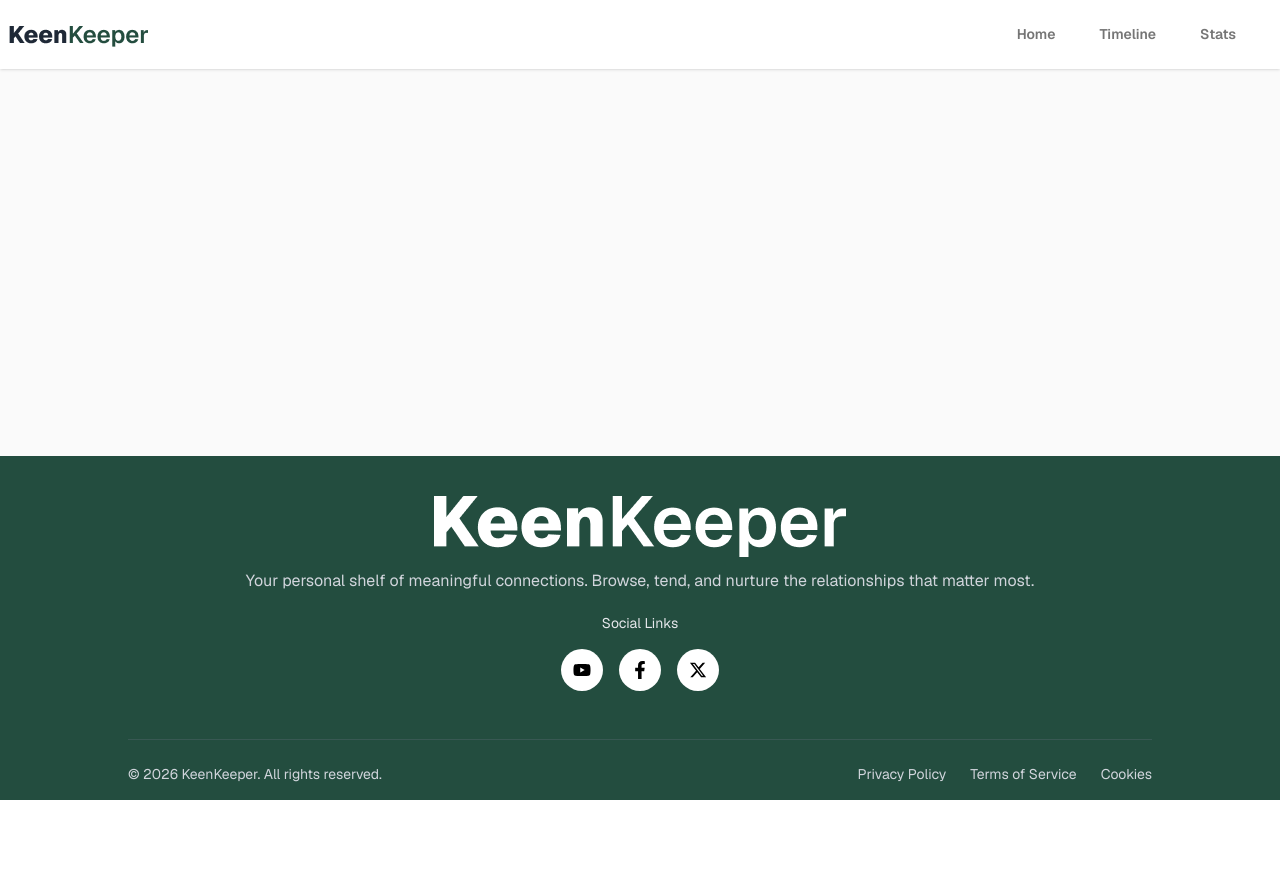
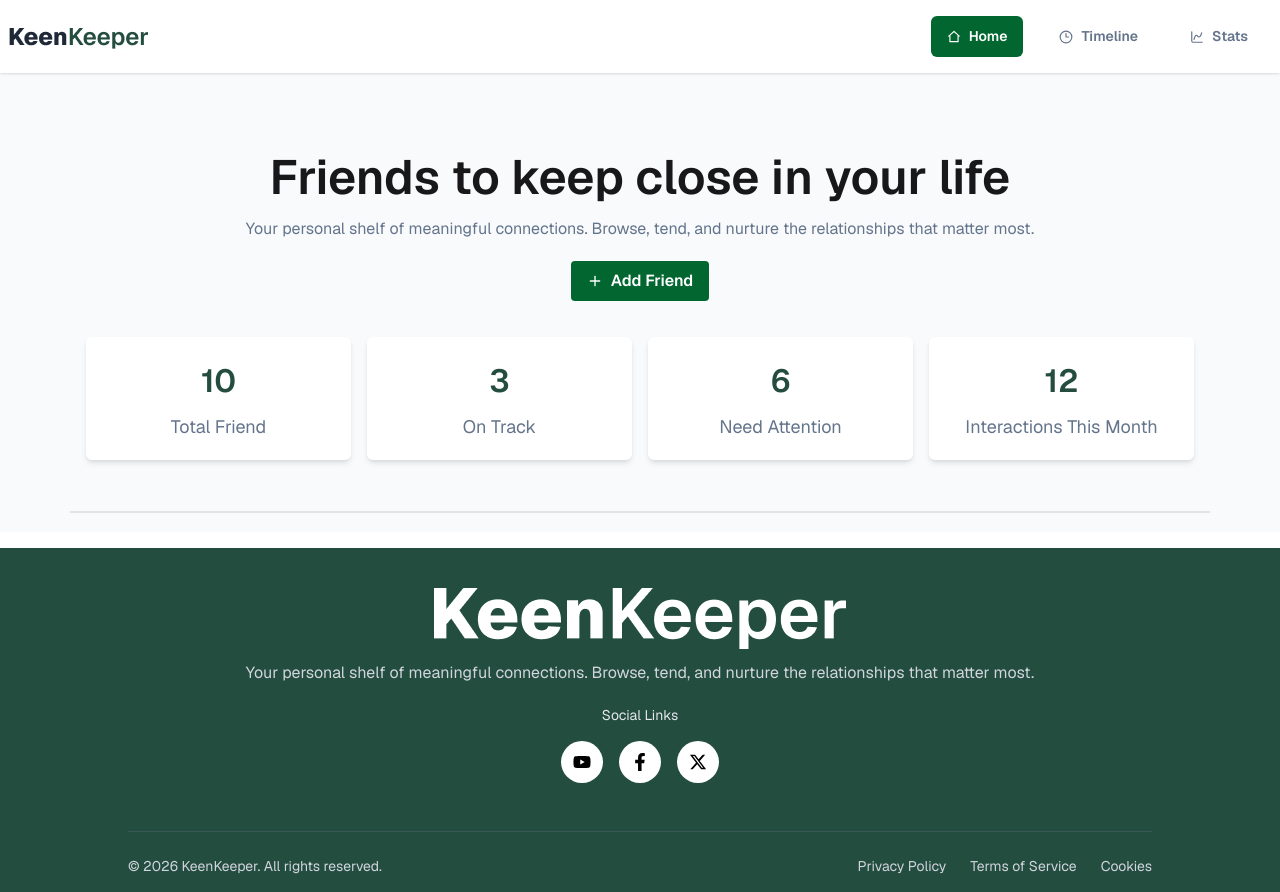
Before and after one commit to mehedi-hasan2006/A7-keen-keeper, a Next.js app: page / in a window 1280 px wide. Before the commit the page ends 800 px from the top, so only its background shows below. Built offline with nearby package versions, Linux system fonts and the light colour scheme.

Commit message:
hero section & json data added

```diff
--- /dev/null
+++ b/public/friends.json
@@ -0,0 +1,110 @@
+[
+  {
+    "id": 1,
+    "name": "John Doe",
+    "picture": "https://example.com/photo1.jpg",
+    "email": "john@example.com",
+    "days_since_contact": 12,
+    "status": "overdue",
+    "tags": ["college", "close friend"],
+    "bio": "Met in university. Love hiking together.",
+    "goal": 14,
+    "next_due_date": "2025-07-20"
+  },
+  {
+    "id": 2,
+    "name": "Sarah Khan",
+    "picture": "https://example.com/photo2.jpg",
+    "email": "sarah@example.com",
+    "days_since_contact": 5,
+    "status": "on-track",
+    "tags": ["office", "team"],
+    "bio": "Work colleague from marketing team.",
+    "goal": 10,
+    "next_due_date": "2025-07-25"
+  },
+  {
+    "id": 3,
+    "name": "David Smith",
+    "picture": "https://example.com/photo3.jpg",
+    "email": "david@example.com",
+    "days_since_contact": 13,
+    "status": "almost due",
+    "tags": ["gym", "fitness"],
+    "bio": "Workout partner from local gym.",
+    "goal": 15,
+    "next_due_date": "2025-07-22"
+  },
+  {
+    "id": 4,
+    "name": "Ayesha Rahman",
+    "picture": "https://example.com/photo4.jpg",
+    "email": "ayesha@example.com",
+    "days_since_contact": 20,
+    "status": "overdue",
+    "tags": ["school", "best friend"],
+    "bio": "Best friend since school days.",
+    "goal": 14,
+    "next_due_date": "2025-07-18"
+  },
+  {
+    "id": 5,
+    "name": "Michael Lee",
+    "picture": "https://example.com/photo5.jpg",
+    "email": "michael@example.com",
+    "days_since_contact": 3,
+    "status": "on-track",
+    "tags": ["business", "client"],
+    "bio": "Client from recent freelance project.",
+    "goal": 7,
+    "next_due_date": "2025-07-27"
+  },
+  {
+    "id": 6,
+    "name": "Fatima Noor",
+    "picture": "https://example.com/photo6.jpg",
+    "email": "fatima@example.com",
+    "days_since_contact": 11,
+    "status": "almost due",
+    "tags": ["family", "cousin"],
+    "bio": "Cousin living in another city.",
+    "goal": 12,
+    "next_due_date": "2025-07-21"
+  },
+  {
+    "id": 7,
+    "name": "James Wilson",
+    "picture": "https://example.com/photo7.jpg",
+    "email": "james@example.com",
+    "days_since_contact": 18,
+    "status": "overdue",
+    "tags": ["college", "project partner"],
+    "bio": "Worked together on multiple university projects.",
+    "goal": 14,
+    "next_due_date": "2025-07-17"
+  },
+  {
+    "id": 8,
+    "name": "Nusrat Jahan",
+    "picture": "https://example.com/photo8.jpg",
+    "email": "nusrat@example.com",
+    "days_since_contact": 6,
+    "status": "on-track",
+    "tags": ["neighbor", "friend"],
+    "bio": "Friendly neighbor and study partner.",
+    "goal": 10,
+    "next_due_date": "2025-07-26"
+  },
+  {
+    "id": 9,
+    "name": "Ali Hassan",
+    "picture": "https://example.com/photo9.jpg",
+    "email": "ali@example.com",
+    "days_since_contact": 13,
+    "status": "almost due",
+    "tags": ["sports", "football"],
+    "bio": "Teammate from local football club.",
+    "goal": 14,
+    "next_due_date": "2025-07-22"
+  }
+]
--- a/src/app/page.js
+++ b/src/app/page.js
@@ -1,9 +1,8 @@
-
-
+import HomePage from "../pages/home/HomePage.jsx";
 export default function Home() {
   return (
-    <div className="flex flex-col flex-1 items-center justify-center bg-zinc-50 font-sans dark:bg-black">
-
+    <div>
+      <HomePage />
     </div>
   );
 }
--- /dev/null
+++ b/src/components/FriendsData/Friends.jsx
@@ -0,0 +1,9 @@
+
+
+function Friends() {
+  return (
+    <div>Friends</div>
+  )
+}
+
+export default Friends
--- /dev/null
+++ b/src/components/Hero/Hero.jsx
@@ -0,0 +1,25 @@
+import { FiPlus } from "react-icons/fi";
+
+function Hero() {
+  return (
+    <div className="pt-20">
+      <div className="text-center">
+        <h1 className="text-4xl md:text-5xl font-semibold mb-4">
+          Friends to keep close in your life
+        </h1>
+        <p className="text-[#64748B]">
+          Your personal shelf of meaningful connections. Browse, tend, and
+          nurture the relationships that matter most.
+        </p>
+
+        <div className="flex justify-center">
+            <button className="flex justify-center items-center gap-2 bg-green-800 hover:bg-green-700 text-white font-semibold py-2 px-4 rounded cursor-pointer my-5">
+          <FiPlus /> Add Friend
+        </button>
+        </div>
+      </div>
+    </div>
+  );
+}
+
+export default Hero;
--- a/src/components/NavBar/NavBar.jsx
+++ b/src/components/NavBar/NavBar.jsx
@@ -1,37 +1,43 @@
+"use client";
 import Image from "next/image";
 import Logo from "../../assets/logo.png";
 import Link from "next/link";
-
-const navbar = [
-  {
-    id: 1,
-    name: "Home",
-    path: "/",
-  },
-  {
-    id: 2,
-    name: "Timeline",
-    path: "/timeline",
-  },
-  {
-    id: 3,
-    name: "Stats",
-    path: "/stats",
-  },
-];
-
-const navLinks = navbar.map((nav) => (
-  <li className="mr-5" key={nav.id}>
-    <Link
-      className="text-[#13131395] dark:text-white py-2 font-semibold  dark:hover:text-white"
-      href={nav.path}
-    >
-      {nav.name}
-    </Link>
-  </li>
-));
+import { usePathname } from "next/navigation";
+import { RiHome2Line } from "react-icons/ri";
+import { LuClock3 } from "react-icons/lu";
+import { LuChartSpline } from "react-icons/lu";
 
 function NavBar() {
+  const currentPath = usePathname();
+
+  console.log("Current Path:", currentPath);
+
+  const navLinks = (
+    <div className="flex flex-col lg:flex-row gap-3 lg:gap-5">
+      <li
+        className={`flex items-center rounded-md p-1 font-semibold    text-[#64748B] ${currentPath === "/" ? "text-white bg-green-800" : ""}`}
+      >
+        <Link href="/">
+          <RiHome2Line /> Home
+        </Link>
+      </li>
+      <li
+        className={`flex items-center rounded-md p-1 font-semibold   text-[#64748B] ${currentPath === "/timeline" ? "text-white bg-green-800" : ""}`}
+      >
+        <Link href="/timeline">
+          <LuClock3 /> Timeline
+        </Link>
+      </li>
+      <li
+        className={`flex items-center rounded-md p-1 font-semibold   text-[#64748B] ${currentPath === "/stats" ? "text-white bg-green-800" : ""}`}
+      >
+        <Link href="/stats">
+          <LuChartSpline /> Stats
+        </Link>
+      </li>
+    </div>
+  );
+
   return (
     <nav className="bg-base-100 shadow-sm sticky top-0 z-50">
       <div className="navbar bg-base-100 mx-auto container">
@@ -45,44 +51,25 @@ function NavBar() {
                 viewBox="0 0 24 24"
                 stroke="currentColor"
               >
-                {" "}
                 <path
                   strokeLinecap="round"
                   strokeLinejoin="round"
                   strokeWidth="2"
                   d="M4 6h16M4 12h8m-8 6h16"
-                />{" "}
+                />
               </svg>
             </div>
             <ul
               tabIndex="-1"
               className="menu menu-sm dropdown-content bg-base-100 rounded-box z-1 mt-3 w-52 p-2 shadow"
             >
-              <li>
-                <a>Item 1</a>
-              </li>
-              <li>
-                <a>Parent</a>
-                <ul className="p-2">
-                  <li>
-                    <a>Submenu 1</a>
-                  </li>
-                  <li>
-                    <a>Submenu 2</a>
-                  </li>
-                </ul>
-              </li>
-              <li>
-                <a>Item 3</a>
-              </li>
+              {navLinks}
             </ul>
           </div>
-          <Image src={Logo} alt="Keen Keeper Logo" loading="eager"  />
+          <Image src={Logo} alt="Keen Keeper Logo" loading="eager" />
         </div>
         <div className="navbar-end hidden lg:flex">
-          <ul className="menu menu-horizontal px-1">
-            {navLinks}
-          </ul>
+          <ul className="menu menu-horizontal">{navLinks}</ul>
         </div>
       </div>
     </nav>
--- /dev/null
+++ b/src/components/ProgressNumber/ProgressNumber.jsx
@@ -0,0 +1,28 @@
+function ProgressNumber() {
+  return (
+    <div>
+      <div className="grid grid-cols-1 sm:grid-cols-2 lg:grid-cols-4 gap-4 p-4">
+        <div className="bg-white shadow-md p-5 rounded-md text-center">
+          <h2 className="text-[32px] font-semibold mb-2 text-[#244D3F]">10</h2>
+          <p className="text-[#64748B] text-[18px] ">Total Friend</p>
+        </div>
+        <div className="bg-white shadow-md p-5 rounded-md text-center">
+          <h2 className="text-[32px] font-semibold mb-2 text-[#244D3F]">3</h2>
+          <p className="text-[#64748B] text-[18px] ">On Track</p>
+        </div>
+        <div className="bg-white shadow-md p-5 rounded-md text-center">
+          <h2 className="text-[32px] font-semibold mb-2 text-[#244D3F]">6</h2>
+          <p className="text-[#64748B] text-[18px] ">Need Attention </p>
+        </div>
+        <div className="bg-white shadow-md p-5 rounded-md text-center">
+          <h2 className="text-[32px] font-semibold mb-2 text-[#244D3F]">12</h2>
+          <p className="text-[#64748B] text-[18px] ">Interactions This Month</p>
+        </div>
+      </div>
+
+      <div className="divider py-5"></div>
+    </div>
+  );
+}
+
+export default ProgressNumber;
--- /dev/null
+++ b/src/pages/home/HomePage.jsx
@@ -0,0 +1,15 @@
+import Hero from "@/components/Hero/Hero";
+import ProgressNumber from "@/components/ProgressNumber/ProgressNumber";
+
+function HomePage() {
+  return (
+    <div className="bg-[#F8FAFC]">
+      <div className="max-w-285 mx-auto">
+        <Hero></Hero>
+        <ProgressNumber></ProgressNumber>
+      </div>
+    </div>
+  );
+}
+
+export default HomePage;
```
